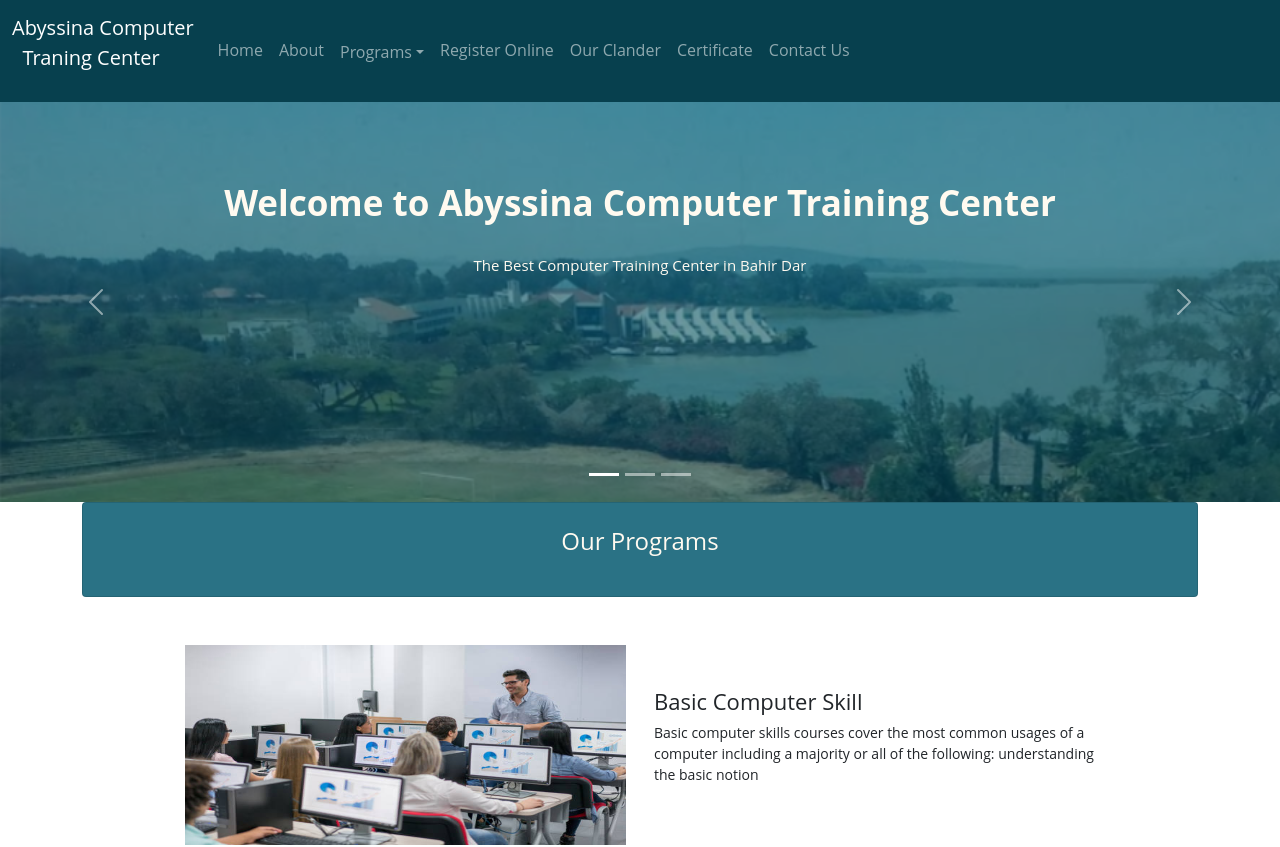
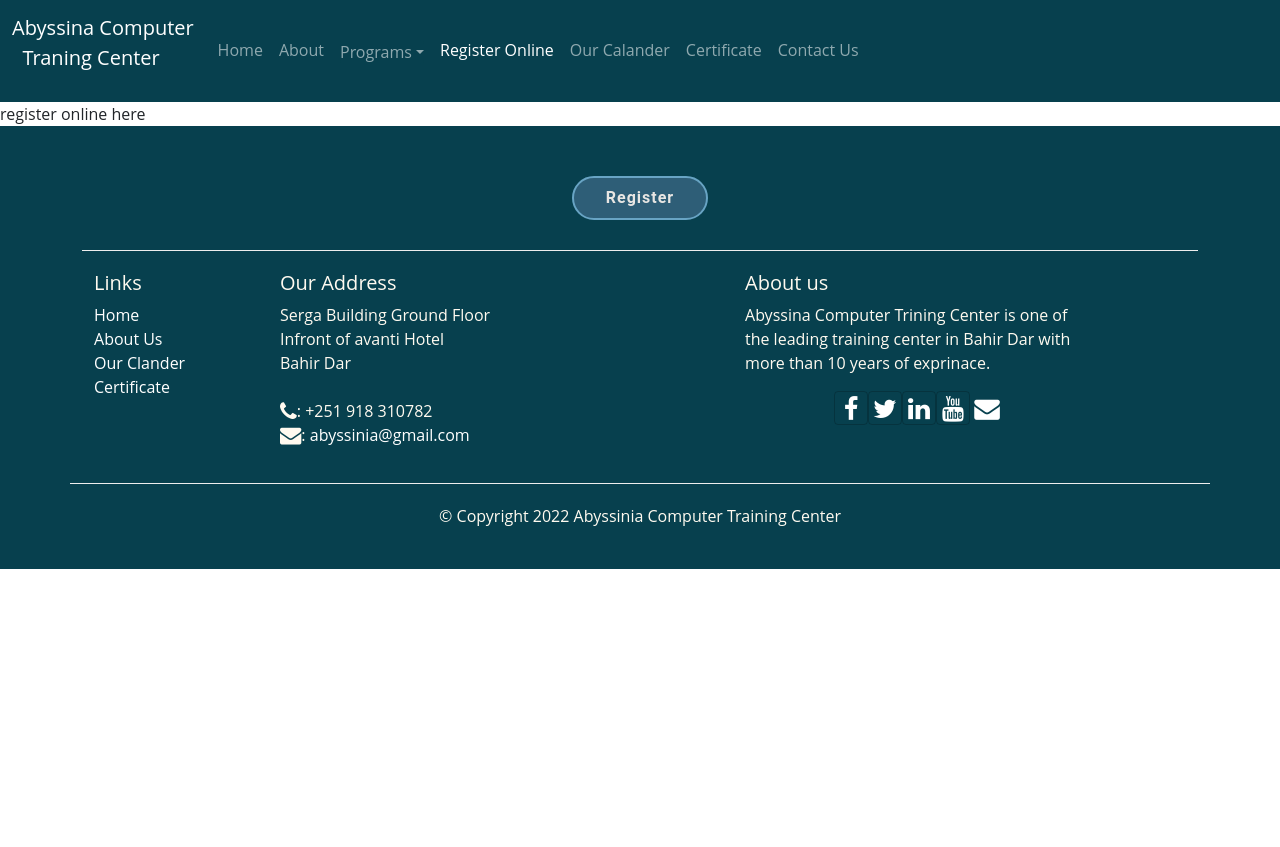
Before and after one commit to Habtamu-Dires/react-abyssinia, a React (Create React App) app: page /register in a window 1280 px wide. Shown: the top 847 px of the page. After the commit the page ends 800 px from the top, so only its background shows below. Built offline with nearby package versions, Linux system fonts and the light colour scheme.

Commit message:
introducing react-route-dom

```diff
--- a/package.json
+++ b/package.json
@@ -10,6 +10,7 @@
     "bootstrap": "^5.1.2",
     "react": "^18.2.0",
     "react-dom": "^18.2.0",
+    "react-router-dom": "^6.4.1",
     "react-scripts": "5.0.1",
     "reactstrap": "^9.1.4",
     "web-vitals": "^2.1.4"
--- a/src/App.css
+++ b/src/App.css
@@ -1,10 +1,13 @@
 body {
   font-family: "Open Sans", sans-serif;
+
 }
 .navbar-dark {
   background-color:  #07404e;
 }
-
+.dropdown-link {
+  color: gray;
+}
 .dropdown:hover .dropdown-menu{
   display: block;
 }
--- a/src/App.js
+++ b/src/App.js
@@ -1,11 +1,15 @@
 import './App.css';
 import Main from './components/MainComponent';
+import {BrowserRouter} from 'react-router-dom';
 
 function App() {
   return (
-    <div>
-      <Main />
-    </div>
+    <BrowserRouter>
+        <div>
+          <Main />
+        </div>
+    </BrowserRouter>
+
   );
 }
 
--- a/src/components/CarouselComponent.js
+++ b/src/components/CarouselComponent.js
@@ -2,9 +2,9 @@ import React, { Component } from 'react';
 import {
   Carousel, CarouselItem, CarouselControl, CarouselIndicators, CarouselCaption,
 } from 'reactstrap';
+import {Link} from 'react-router-dom';
 
-
-class Example extends Component {
+class Carousal extends Component {
   constructor(props) {
     super(props);
     this.state = { activeIndex: 0 };
@@ -56,8 +56,8 @@ class Example extends Component {
           </div>
             <CarouselCaption  captionText={""}
                 captionHeader={
-                  <a className=' btn-register justify-self-center
-                  animate__animated animate__fadeInUp animate__slower'>Register</a>
+                  <Link to='/register' className=' btn-register justify-self-center
+                  animate__animated animate__fadeInUp animate__slower'>Register</Link>
                 } />
         </CarouselItem>
       );
@@ -82,4 +82,4 @@ class Example extends Component {
   }
 }
 
-export default Example;
+export default Carousal;
--- /dev/null
+++ b/src/components/CertificateComponent.js
@@ -0,0 +1,18 @@
+import React, { Component } from "react";
+
+class Certificate extends Component {
+    constructor(props) {
+        super(props);
+    }
+
+    render(){
+        return(
+            <div>
+                <h1>certificate</h1><br />
+                <h1>what </h1>
+            </div>
+        );
+    }
+}
+
+export default Certificate;
--- a/src/components/FooterComponent.js
+++ b/src/components/FooterComponent.js
@@ -1,22 +1,23 @@
 import React from "react";
+import {Link} from 'react-router-dom';
 
 function Footer(props) {
     return(
         <div className="footer mb-0">
-            <div className="container mb-0">
+            <div className="container ">
                 <div className="row d-flex row-register-footer justify-content-center">
-                    <a className="btn-register justify-self-center col-auto"
-                     href="./register.html" > Register</a>
+                    <Link className="btn-register justify-self-center col-auto"
+                     to="./register" > Register</Link>
 
                 </div>
                 <div className="row footer-content">
                     <div className="col-4 col-sm-2">
                         <h5>Links</h5>
                         <ul className="list-unstyled">
-                            <li><a href="/home">Home</a></li>
-                            <li><a href="./aboutus">About Us</a></li>
-                            <li><a href="./clander">Our Clander</a></li>
-                            <li><a href="./certificate">Certificate</a></li>
+                            <li><Link to="/">Home</Link></li>
+                            <li><Link to="./aboutus">About Us</Link></li>
+                            <li><Link to="./clander">Our Clander</Link></li>
+                            <li><Link to="./certificate">Certificate</Link></li>
                         </ul>
                     </div>
                     <div className="col-7 col-sm-5">
--- a/src/components/HeaderComponent.js
+++ b/src/components/HeaderComponent.js
@@ -1,6 +1,7 @@
 import React, { Component } from "react";
-import { Navbar, NavbarBrand, NavItem, NavLink, Nav, Collapse, NavbarToggler, Dropdown, DropdownToggle, DropdownMenu, DropdownItem} from "reactstrap";
-
+import { Navbar, NavbarBrand, NavItem, Nav, Collapse, NavbarToggler, Dropdown, DropdownToggle,
+           DropdownMenu, DropdownItem, NavLink as Navlink} from "reactstrap";
+import { NavLink} from 'react-router-dom';
 
 class Header extends Component {
 
@@ -45,14 +46,14 @@ class Header extends Component {
                     <Collapse isOpen={this.state.isNavOpen} navbar>
                         <Nav navbar className="me-auto">
                             <NavItem>
-                                <NavLink> Home </NavLink>
+                                <NavLink className="nav-link" to="/home">Home </NavLink>
                             </NavItem>
                             <NavItem>
-                                <NavLink> About</NavLink>
+                                <NavLink className="nav-link" to="/about">About</NavLink>
                             </NavItem>
                             <NavItem>
                                 <Dropdown className="dropdown" isOpen={this.state.dropdownopen} toggle={this.toggleDropdown} {...this.props}>
-                                    <NavLink>
+                                    <Navlink>
                                         <DropdownToggle caret style={{
                                             background: '#07404e',
                                             border: 'none',
@@ -61,7 +62,7 @@ class Header extends Component {
                                         }}>
                                             Programs
                                         </DropdownToggle>
-                                    </NavLink>
+                                    </Navlink>
                                     <DropdownMenu className="dropdown-menu">
                                         {items}
                                     </DropdownMenu>
@@ -69,16 +70,16 @@ class Header extends Component {
 
                             </NavItem>
                             <NavItem>
-                                <NavLink> Register Online </NavLink>
+                                <NavLink className="nav-link" to="/register">Register Online</NavLink>
                             </NavItem>
                             <NavItem>
-                                <NavLink>Our Clander</NavLink>
+                                <NavLink className="nav-link" to="/clander">Our Calander</NavLink>
                             </NavItem>
                             <NavItem>
-                                <NavLink> Certificate </NavLink>
+                                <NavLink className="nav-link" to="/certificate">Certificate</NavLink>
                             </NavItem>
                             <NavItem>
-                                <NavLink> Contact Us</NavLink>
+                                <NavLink className="nav-link" to="/contact">Contact Us</NavLink>
                             </NavItem>
                         </Nav>
                     </Collapse>
--- a/src/components/MainComponent.js
+++ b/src/components/MainComponent.js
@@ -5,6 +5,10 @@ import Carousal from "./CarouselComponent";
 import {CAROUSEL_ITEM} from "../shared/carousel_item";
 import Home from "./HomeComponent";
 import { PROGRAMS } from "../shared/programs";
+import {Routes, Route, Navigate } from 'react-router-dom';
+import  Register  from './RegisterComponent';
+import  Certificate  from './CertificateComponent';
+
 
 class Main extends Component {
 
@@ -17,11 +21,25 @@ class Main extends Component {
     }
 
     render() {
+        const HomePage = ()=> {
+            return(
+                <>
+                    <Carousal items={this.state.carousel_item}/>
+                    <Home programs={this.state.programs}/>
+                </>
+            );
+        }
         return(
             <div>
                 <Header programs={this.state.programs}/>
-                <Carousal items={this.state.carousel_item}/>
-                <Home  programs={this.state.programs}/>
+                    <Routes>
+                        <Route path="/home" element={<HomePage />} />
+                        <Route path="/register" element={<Register />} />
+                        <Route path="/certificate" element={<Certificate />} />
+                        <Route path="*" element={
+                            <Navigate to='/home' replace />
+                        } />
+                    </Routes>
                 <Footer />
             </div>
 
--- /dev/null
+++ b/src/components/RegisterComponent.js
@@ -0,0 +1,17 @@
+import React, { Component } from 'react';
+
+class Register extends Component {
+
+    constructor(props){
+        super(props)
+    }
+
+    render(){
+        return(
+            <div><h>register online here</h></div>
+        );
+    }
+
+}
+
+export default Register;
--- a/src/index.js
+++ b/src/index.js
@@ -7,6 +7,7 @@ import 'animate.css';
 import './index.css';
 import App from './App';
 import reportWebVitals from './reportWebVitals';
+
 
 const root = ReactDOM.createRoot(document.getElementById('root'));
 root.render(
```
Also changed, not shown: 1 other file (tests, documents, lock files or other folders).
